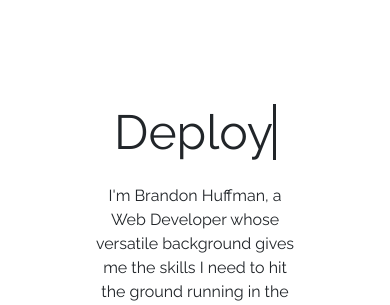
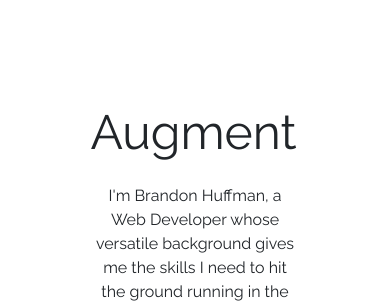
Before and after one commit to bthuffman/personal-website-project, a PHP site: page / in a window 390 px wide, after a click that opens the changed part. Shown: the part 643-948 px from the top of the page. Run offline with PHP 8.4, Linux system fonts and the light colour scheme; a stand-in replaces the project's code that opens the database connection; some libraries are stand-ins or nearby versions.

Commit message:
Re-added the webkit appearance css due to improved appearance on the most used developed world's mobile browser, Safari. Also edited the words for the typewriter back to my original with some periods thrown in.

```diff
--- a/public_html/index.php
+++ b/public_html/index.php
@@ -101,7 +101,7 @@
 	<!--Tag Line-->
 	<div class="empty col-12 mt-4">invisible</div>
 	<div class="typewriterText container">
-		<span class="txt-type text-center mt-5" data-wait="3000" data-words='["Develop","Deploy","Repeat"]'></span>
+		<span class="txt-type text-center mt-5" data-wait="3000" data-words='["Create","Augment","Repeat..."]'></span>
 	</div>
 	<div class="card p-3">
 		<div class="row d-flex text-center justify-content-center">
--- a/public_html/styles/style.css
+++ b/public_html/styles/style.css
@@ -4,6 +4,7 @@
 * {
 	box-shadow: none !important;
 }
+
 /*This makes an exception of the navbar to the rule above*/
 nav {
 	box-shadow: 5px 5px 5px black !important;
@@ -24,6 +25,11 @@ body {
 	margin-left: 0;
 }
 
+/*Fixes the weird nav bar buttons on safari*/
+.btn ,
+.btn-primary {
+	-webkit-appearance: none;
+}
 /*NAVIGATION BAR
 ***********************************************************************/
 /*.nav-link,*/
@@ -32,6 +38,7 @@ body {
 {
 	color: white !important;
 }
+
 /*.nav-link:hover,*/
 .btn-primary:hover,
 .navbar-brand:hover
@@ -92,6 +99,7 @@ body {
 .text-center {
 	text-align: center !important;
 }
+
 /* Ads a blink animation to the text cursor (typewriter effect)*/
 @keyframes blink {
 	50% { border-color: white; }
@@ -153,6 +161,7 @@ hr {
 	width: 5rem;
 	height: 3rem;
 }
+
 .carousel-job-title-text {
 	font-size: 3rem;
 }
```
